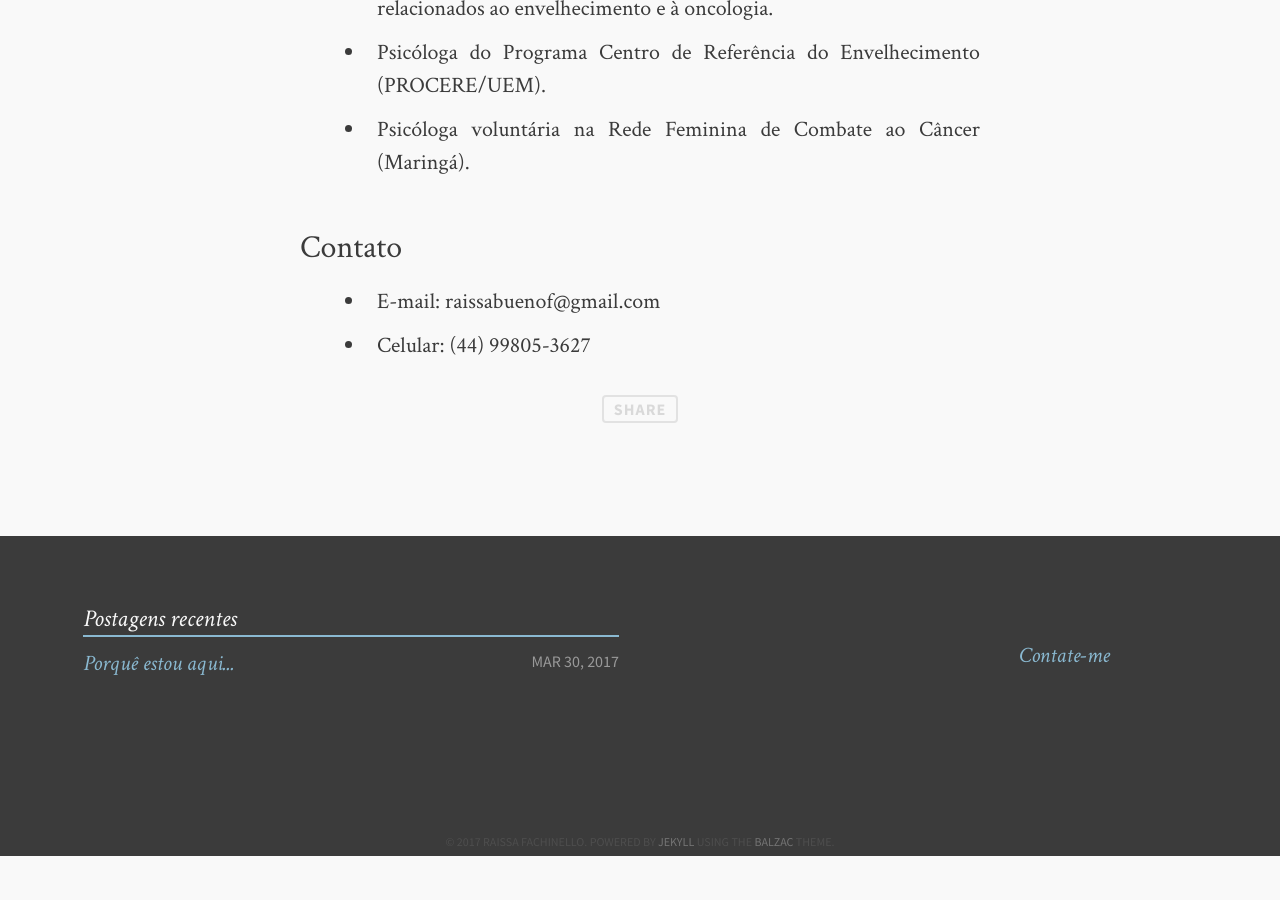
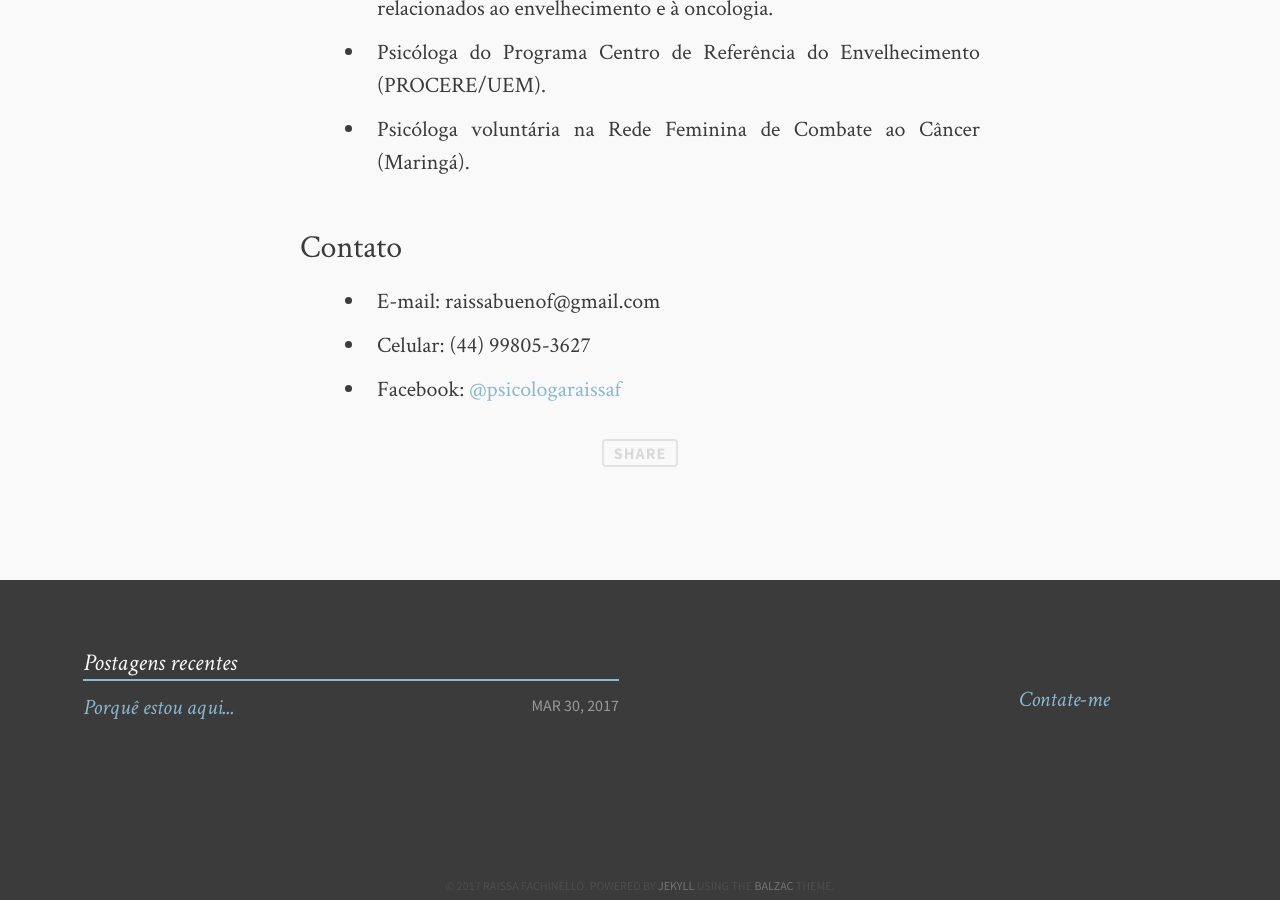
Before and after one commit to raissafachinello/raissafachinello.github.io, a Jekyll site: the page built from about.md, in a window 1280 px wide and 900 px high, scrolled down 897 px. Built offline with Jekyll 4.4.1, drawn with Linux system fonts in a browser that asks for light colours; comment, search, counter and statistics services are not loaded; before the commit the page ends 1753 px from its top, so only the background shows below that.

Commit message:
Update about.md

```diff
--- a/about.md
+++ b/about.md
@@ -19,3 +19,4 @@ Raíssa Fachinello. CRP - 08/20509
 ### Contato
 * E-mail: raissabuenof@gmail.com
 * Celular: (44) 99805-3627
+* Facebook: [@psicologaraissaf](https://www.facebook.com/psicologaraissaf/)
```
